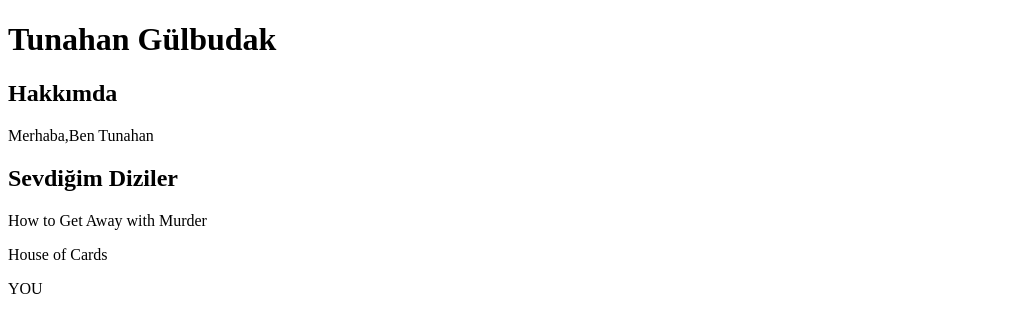
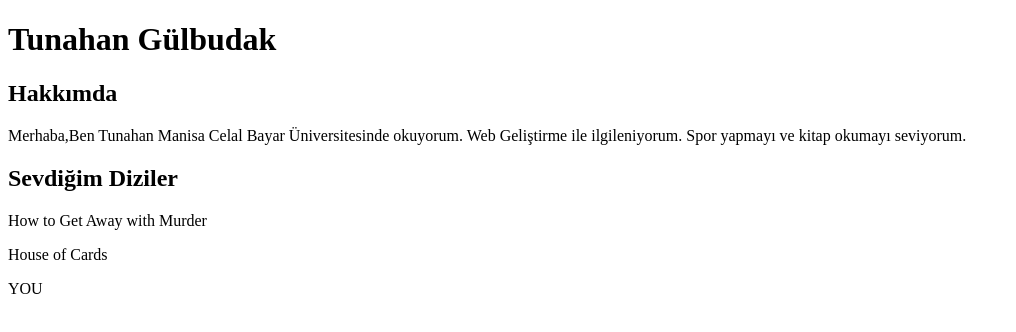
Before and after one commit to tunahangulbdk/project1, a plain HTML site: page index.html in a window 1280 px wide. Shown: the whole page, without its empty margins (0-1016 px from the left). Drawn offline with Linux system fonts and the light colour scheme.

Commit message:
first commit

```diff
--- a/index.html
+++ b/index.html
@@ -9,7 +9,7 @@
 <body>
     <h1>Tunahan Gülbudak</h1>
     <h2>Hakkımda</h2>
-    <p>Merhaba,Ben Tunahan </p>
+    <p>Merhaba,Ben Tunahan Manisa Celal Bayar Üniversitesinde okuyorum. Web Geliştirme ile ilgileniyorum. Spor yapmayı ve kitap okumayı seviyorum.</p>
     <h2>Sevdiğim Diziler</h2>
     <p>How to Get Away with Murder</p>
     <p>House of Cards</p>
```
